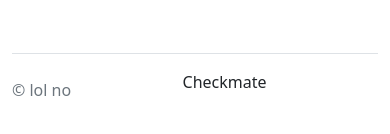
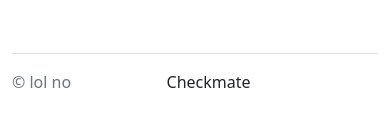
Before and after one commit to Ultrasonic1209/chess-app-frontend, a React (Create React App) app: page / in a window 390 px wide. Shown: the part 707-841 px from the top of the page. Built offline with nearby package versions, Linux system fonts and the light colour scheme.

Commit message:
fix footer display on phones

```diff
--- a/src/App.js
+++ b/src/App.js
@@ -39,7 +39,7 @@ export default function App() {
                               <NavDropdown.Item as={Link} to="#action/3.3">Account</NavDropdown.Item>
                       </NavDropdown>
                       <Navbar.Text>
-                          Signed in as: <Link to="/">Nobody</Link>
+                          Signed in as: <Link to="/profile">Nobody</Link>
                       </Navbar.Text>
                   </Nav>
               </Navbar.Collapse>
@@ -50,13 +50,13 @@ export default function App() {
       </Container>
       <Container>
         <footer className="d-flex flex-wrap justify-content-between align-items-center py-3 my-1S border-top">
-          <p className="col-md-4 mb-0 text-muted">&copy; lol no</p>
+          <p className="col-md-4 d-flex align-items-center mb-3 mb-md-0 me-md-auto text-muted">&copy; lol no</p>
 
           <p className="col-md-4 d-flex align-items-center justify-content-center mb-3 mb-md-0 me-md-auto text-dark text-decoration-none">
             Checkmate
           </p>
 
-          <ul className="nav col-md-4 justify-content-end">
+          <ul className="col-md-4 mb-0 align-items-center justify-content-end text-muted">
             <p></p>
           </ul>
         </footer>
```
